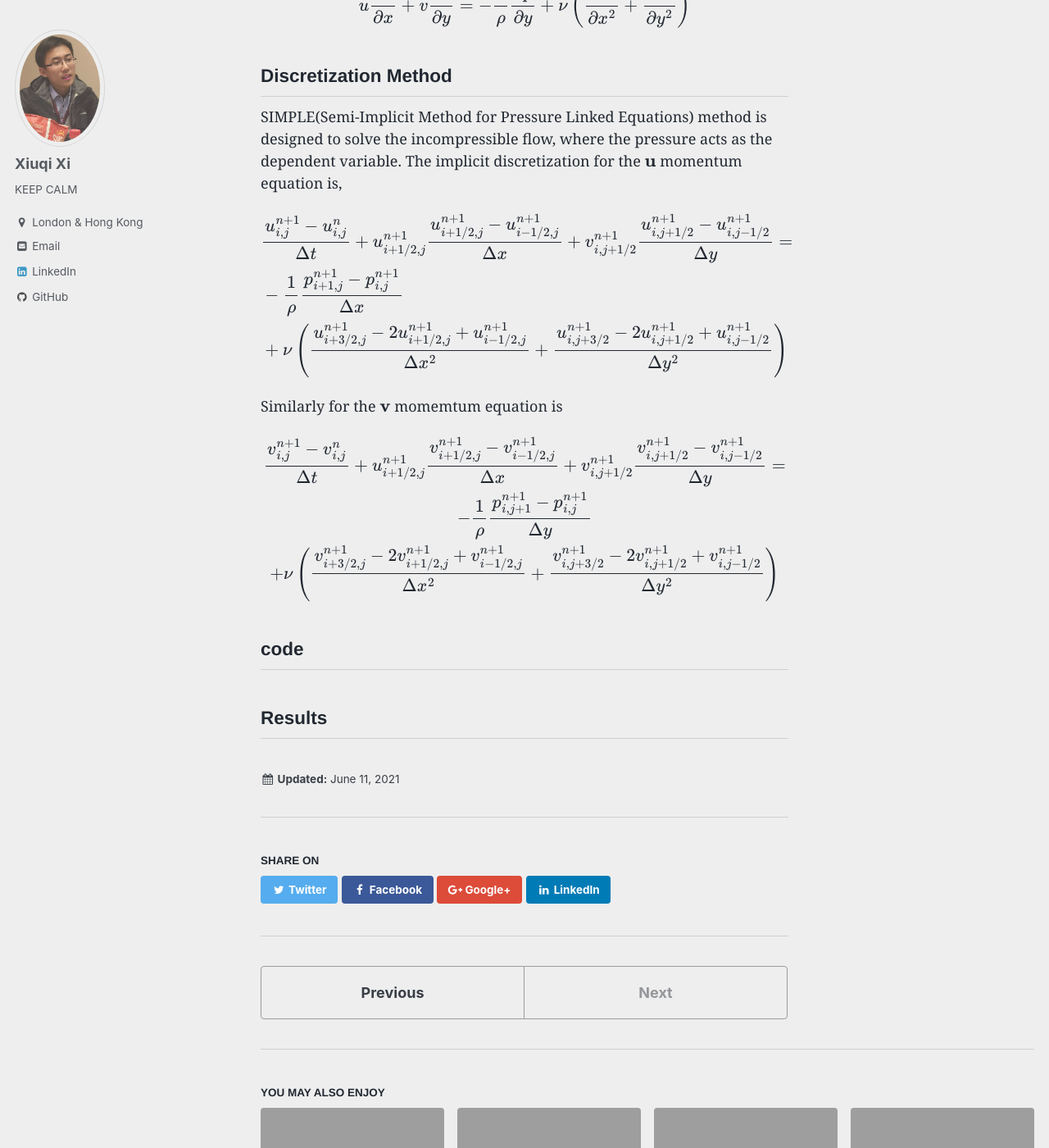
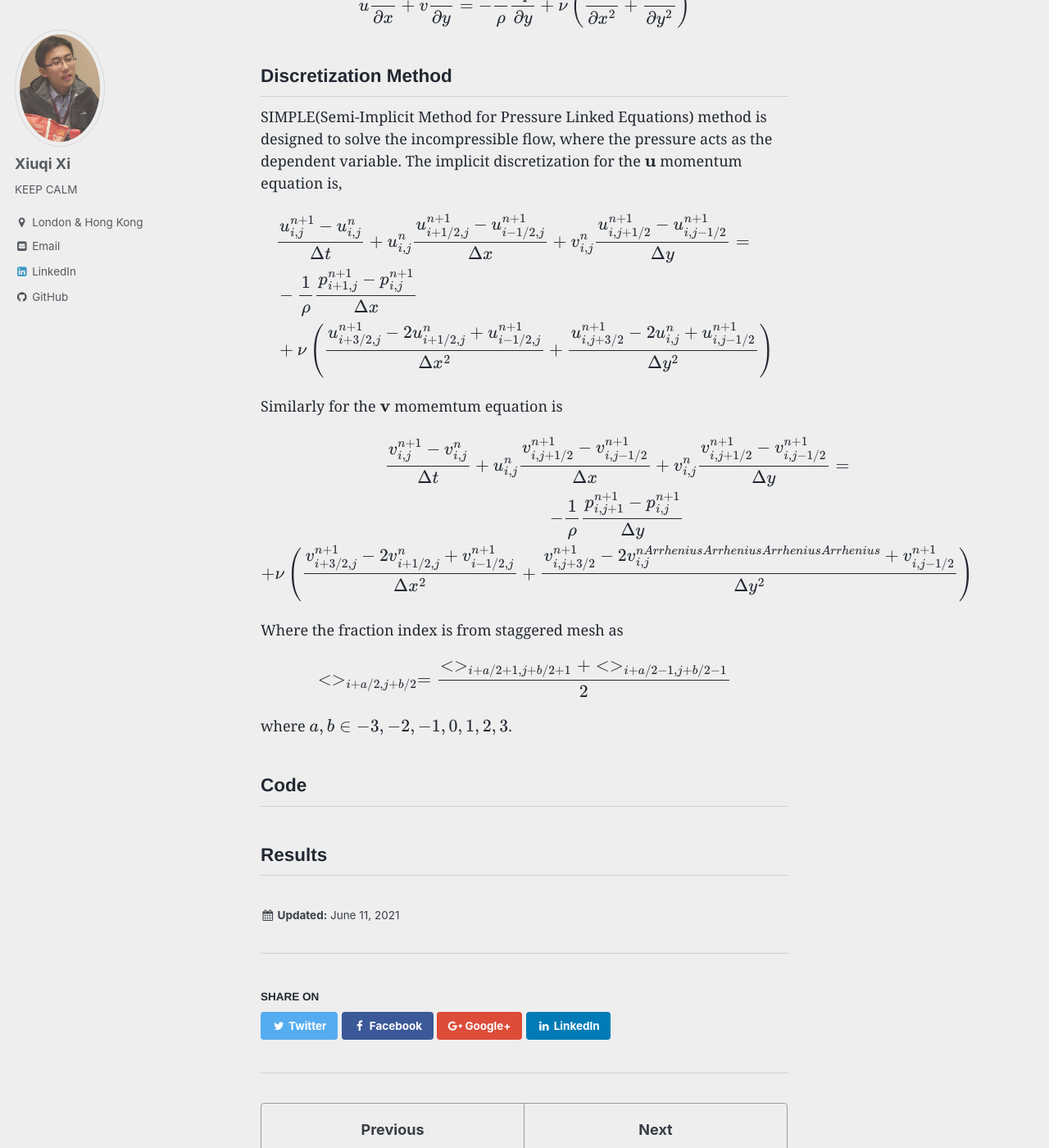
Before and after one commit to XiuqiXi/xiuqixi.github.io, a Jekyll site: the page built from _posts/2021-06-11-SIMPLE-Algorithm-for-Cavity-Flow.markdown, in a window 1280 px wide and 1400 px high, scrolled down 830 px. Shown: the whole window at 82% size. Built offline with Jekyll 4.4.1, drawn with Linux system fonts in a browser that asks for light colours; formulas are drawn with MathJax 3; some of the changed text lies outside the part shown.

```diff
--- a/_posts/2021-06-11-SIMPLE-Algorithm-for-Cavity-Flow.markdown
+++ b/_posts/2021-06-11-SIMPLE-Algorithm-for-Cavity-Flow.markdown
@@ -33,9 +33,9 @@ SIMPLE(Semi-Implicit Method for Pressure Linked Equations) method is designed to
 
 $$
 \begin{aligned}
-&\frac{u_{i, j}^{n+1}-u_{i, j}^{n}}{\Delta t}+u_{i+1/2, j}^{n+1} \frac{u_{i+1/2, j}^{n+1}-u_{i-1/2, j}^{n+1}}{\Delta x}+v_{i, j+1/2}^{n+1} \frac{u_{i, j+1/2}^{n+1}-u_{i, j-1/2}^{n+1}}{\Delta y}= \\
+&\frac{u_{i, j}^{n+1}-u_{i, j}^{n}}{\Delta t}+u_{i, j}^{n} \frac{u_{i+1/2, j}^{n+1}-u_{i-1/2, j}^{n+1}}{\Delta x}+v_{i, j}^{n} \frac{u_{i, j+1/2}^{n+1}-u_{i, j-1/2}^{n+1}}{\Delta y}= \\
 &-\frac{1}{\rho} \frac{p_{i+1, j}^{n+1}-p_{i, j}^{n+1}}{\Delta x} \\
-&+\nu\left(\frac{u_{i+3/2, j}^{n+1}-2 u_{i+1/2, j}^{n+1}+u_{i-1/2, j}^{n+1}}{\Delta x^{2}}+\frac{u_{i, j+3/2}^{n+1}-2 u_{i, j+1/2}^{n+1}+u_{i, j-1/2}^{n+1}}{\Delta y^{2}}\right)
+&+\nu\left(\frac{u_{i+3/2, j}^{n+1}-2 u_{i+1/2, j}^{n}+u_{i-1/2, j}^{n+1}}{\Delta x^{2}}+\frac{u_{i, j+3/2}^{n+1}-2 u_{i, j}^{n}+u_{i, j-1/2}^{n+1}}{\Delta y^{2}}\right)
 \end{aligned}
 $$
 
@@ -43,16 +43,22 @@ Similarly for the $\textbf{v}$ momemtum equation is
 
 $$
 \begin{gathered}
-\frac{v_{i, j}^{n+1}-v_{i, j}^{n}}{\Delta t}+u_{i+1/2, j}^{n+1} \frac{v_{i+1/2, j}^{n+1}-v_{i-1/2, j}^{n+1}}{\Delta x}+v_{i, j+1/2}^{n+1} \frac{v_{i, j+1/2}^{n+1}-v_{i, j-1/2}^{n+1}}{\Delta y}= \\
+\frac{v_{i, j}^{n+1}-v_{i, j}^{n}}{\Delta t}+u_{i, j}^{n} \frac{v_{i, j+1/2}^{n+1}-v_{i, j-1/2}^{n+1}}{\Delta x}+v_{i, j}^{n} \frac{v_{i, j+1/2}^{n+1}-v_{i, j-1/2}^{n+1}}{\Delta y}= \\
 -\frac{1}{\rho} \frac{p_{i, j+1}^{n+1}-p_{i, j}^{n+1}}{\Delta y} \\
-+\nu\left(\frac{v_{i+3/2, j}^{n+1}-2 v_{i+1/2, j}^{n+1}+v_{i-1/2, j}^{n+1}}{\Delta x^{2}}+\frac{v_{i, j+3/2}^{n+1}-2 v_{i, j+1/2}^{n+1}+v_{i, j-1/2}^{n+1}}{\Delta y^{2}}\right)
++\nu\left(\frac{v_{i+3/2, j}^{n+1}-2 v_{i+1/2, j}^{n}+v_{i-1/2, j}^{n+1}}{\Delta x^{2}}+\frac{v_{i, j+3/2}^{n+1}-2 v_{i, j}^{nArrheniusArrheniusArrheniusArrhenius}+v_{i, j-1/2}^{n+1}}{\Delta y^{2}}\right)
 \end{gathered}
 $$
+
+Where the fraction index is from staggered mesh as
+
+$$<>_{i+a/2, j+b/2} = \frac{<>_{i+a/2+1, j+b/2+1}+<>_{i+a/2-1, j+b/2-1}}{2}$$
+
+where $a, b\in \{-3, -2, -1, 0, 1, 2, 3 \}$.
 
 
 
 
-## code
+## Code
 
 
 ## Results
```
Also changed, not shown: _posts/2020-06-13-Arrhenius-Equation-from-Simple-Collision-Model.markdown (added, +133 -0 lines).
